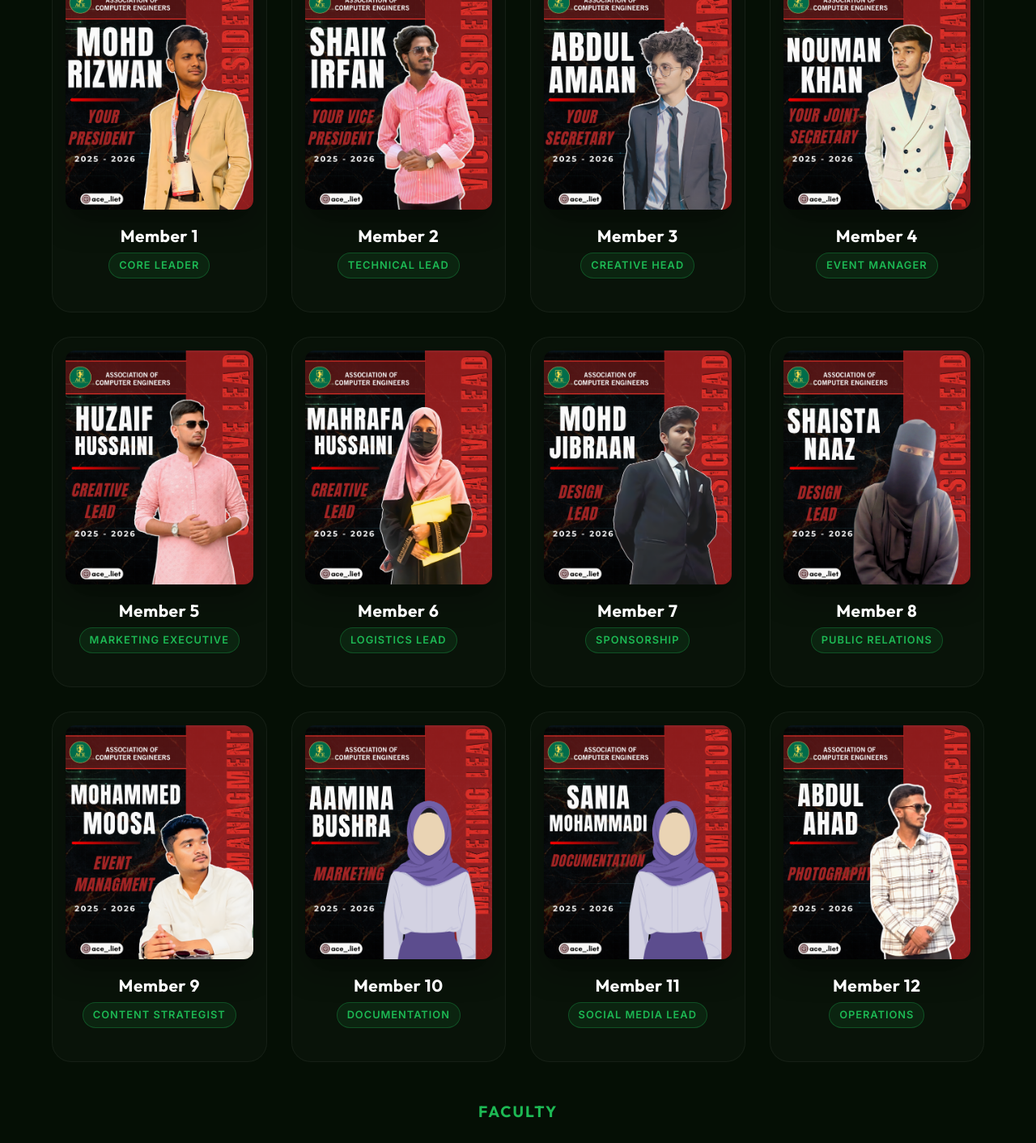
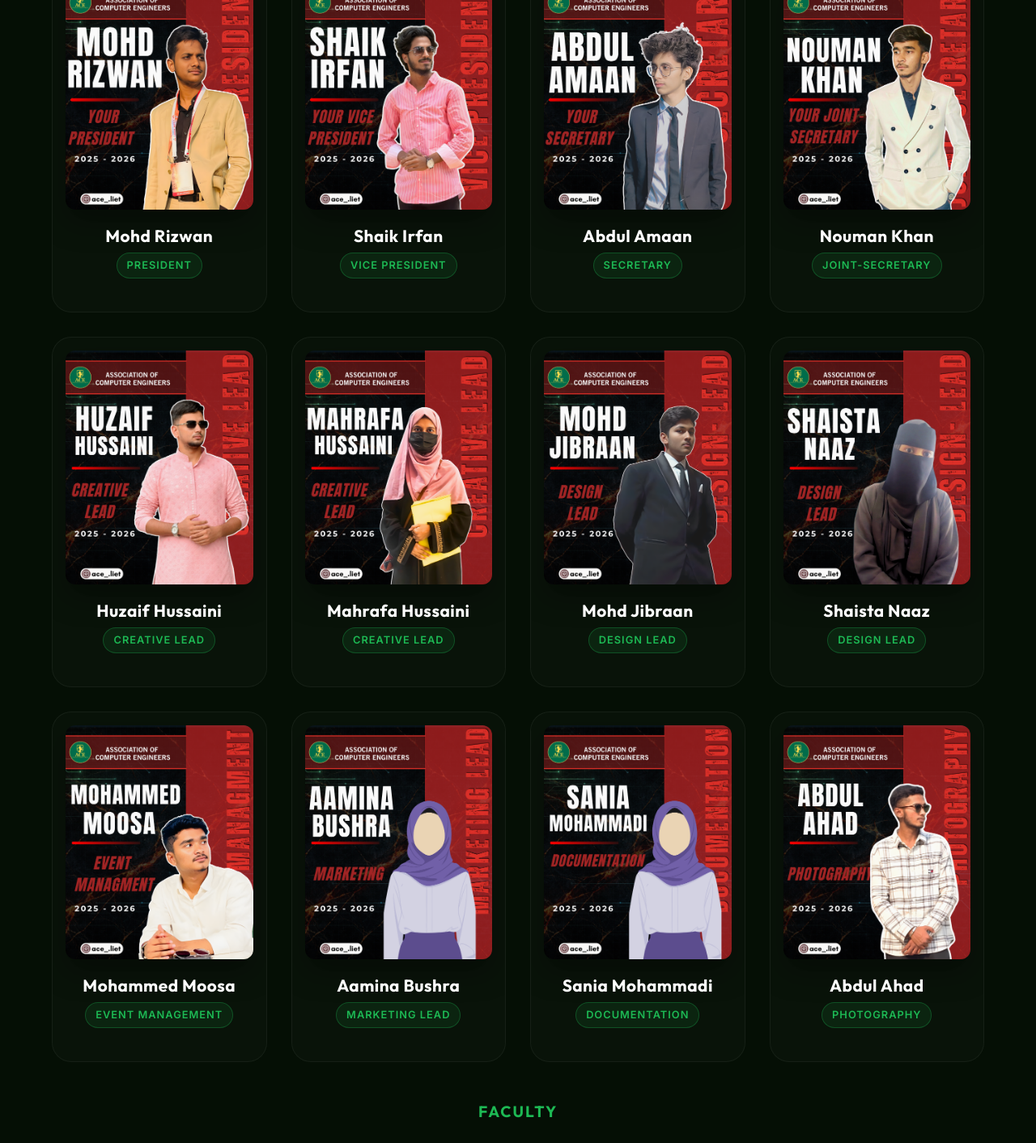
Before and after one commit to legexzt/ace.liet, a React (Vite) app: page / in a window 1280 px wide. Shown: the part 5371-6783 px from the top of the page at 81% size. Built offline with nearby package versions, Linux system fonts and the light colour scheme; no server answers.

Commit message:
Update Core Team names and roles from posters

```diff
--- a/src/components/Team.jsx
+++ b/src/components/Team.jsx
@@ -9,18 +9,18 @@ const FACULTY = [
 ]
 
 const CORE_TEAM = [
-    { id: 1, name: 'Member 1', role: 'Core Leader', image: '/images/team/1.png', description: 'Guiding the vision and ensuring seamless execution with passion.' },
-    { id: 2, name: 'Member 2', role: 'Technical Lead', image: '/images/team/2.png', description: 'Architecting cutting-edge solutions and digital experiences.' },
-    { id: 3, name: 'Member 3', role: 'Creative Head', image: '/images/team/3.png', description: 'Pushing boundaries in design and visual storytelling.' },
-    { id: 4, name: 'Member 4', role: 'Event Manager', image: '/images/team/4.png', description: 'Orchestrating unforgettable events and smooth operations.' },
-    { id: 5, name: 'Member 5', role: 'Marketing Executive', image: '/images/team/5.png', description: 'Spreading the word and building our amazing community.' },
-    { id: 6, name: 'Member 6', role: 'Logistics Lead', image: '/images/team/6.png', description: 'Managing resources and structuring our initiatives.' },
-    { id: 7, name: 'Member 7', role: 'Sponsorship', image: '/images/team/7.png', description: 'Securing partnerships to power our ambitious projects.' },
-    { id: 8, name: 'Member 8', role: 'Public Relations', image: '/images/team/8.png', description: 'Connecting with people and maintaining transparent communication.' },
-    { id: 9, name: 'Member 9', role: 'Content Strategist', image: '/images/team/9.png', description: 'Crafting compelling narratives to engage our audience.' },
-    { id: 10, name: 'Member 10', role: 'Documentation', image: '/images/team/10.png', description: 'Capturing the journey and keeping our records intact.' },
-    { id: 11, name: 'Member 11', role: 'Social Media Lead', image: '/images/team/11.png', description: 'Driving engagement across all our digital platforms.' },
-    { id: 12, name: 'Member 12', role: 'Operations', image: '/images/team/12.png', description: 'Ensuring everything happens precisely as planned.' }
+    { id: 1, name: 'Mohd Rizwan', role: 'President', image: '/images/team/1.png', description: 'Guiding the vision and ensuring seamless execution with passion.' },
+    { id: 2, name: 'Shaik Irfan', role: 'Vice President', image: '/images/team/2.png', description: 'Supporting strategy and leading operations from the front.' },
+    { id: 3, name: 'Abdul Amaan', role: 'Secretary', image: '/images/team/3.png', description: 'Managing organizational affairs and communications effectively.' },
+    { id: 4, name: 'Nouman Khan', role: 'Joint-Secretary', image: '/images/team/4.png', description: 'Assisting the core administration and bridging teams together.' },
+    { id: 5, name: 'Huzaif Hussaini', role: 'Creative Lead', image: '/images/team/5.png', description: 'Conceptualizing and pushing boundaries in visual storytelling.' },
+    { id: 6, name: 'Mahrafa Hussaini', role: 'Creative Lead', image: '/images/team/6.png', description: 'Crafting mesmerizing aesthetics and creative campaigns.' },
+    { id: 7, name: 'Mohd Jibraan', role: 'Design Lead', image: '/images/team/7.png', description: 'Architecting cutting-edge design solutions and interfaces.' },
+    { id: 8, name: 'Shaista Naaz', role: 'Design Lead', image: '/images/team/8.png', description: 'Creating visually stunning and impactful design experiences.' },
+    { id: 9, name: 'Mohammed Moosa', role: 'Event Management', image: '/images/team/9.png', description: 'Orchestrating unforgettable events and smooth operations.' },
+    { id: 10, name: 'Aamina Bushra', role: 'Marketing Lead', image: '/images/team/10.png', description: 'Spreading the word and building our amazing community.' },
+    { id: 11, name: 'Sania Mohammadi', role: 'Documentation', image: '/images/team/11.png', description: 'Capturing the journey and keeping our records intact.' },
+    { id: 12, name: 'Abdul Ahad', role: 'Photography', image: '/images/team/12.png', description: 'Capturing moments and preserving our incredible memories.' }
 ];
 
 const STUDENTS = [
```
Also changed, not shown: public/images/team/10 (2).png (added).
